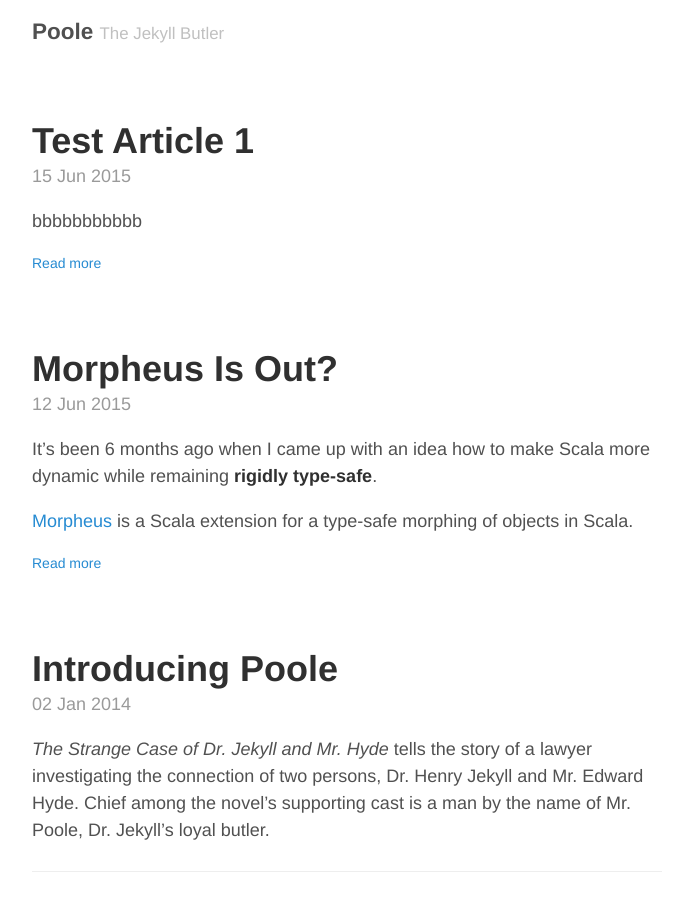
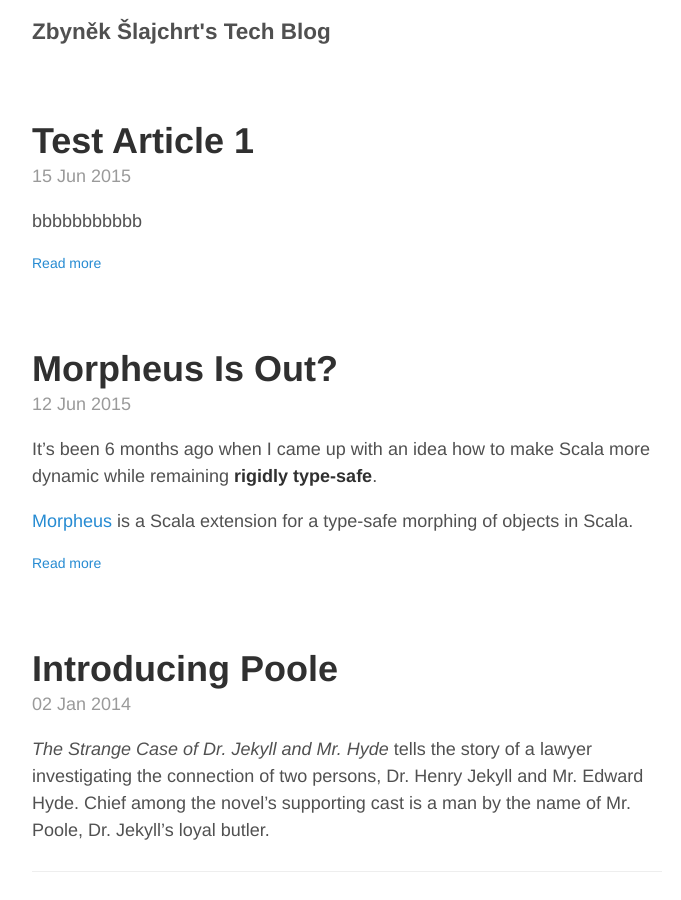
Before and after one commit to zslajchrt/zslajchrt.github.io, a Jekyll site: the page built from index.html, in a window 1280 px wide and 900 px high. Shown: the whole window, without its empty margins (293-974 px from the left). Built offline with Jekyll 4.4.1, drawn with Linux system fonts in a browser that asks for light colours; the list of posts is cut into pages by our own code.

Commit message:
Update _config.yml

```diff
--- a/_config.yml
+++ b/_config.yml
@@ -5,9 +5,9 @@
 relative_permalinks: true
 
 # Setup
-title:               Poole
-tagline:             The Jekyll Butler
-url:                 http://getpoole.com
+title:               Zbyněk Šlajchrt's Tech Blog
+tagline:             ""
+url:                 http://zslajchrt.github.io
 paginate:            10
 baseurl:             ""
 
@@ -20,11 +20,11 @@
 
 # About/contact
 author:
-  name:              Mark Otto
-  url:               https://twitter.com/mdo
-  email:             markdotto@gmail.com
+  name:              Zbyněk Šlajchrt
+  url:               http://zslajchrt.github.io
+  email:             zslajchrt@gmail.com
 
 # Custom vars
 version:             1.0.0
 github:
-  repo:              https://github.com/poole/poole
+  repo:              https://github.com/zslajchrt
```
